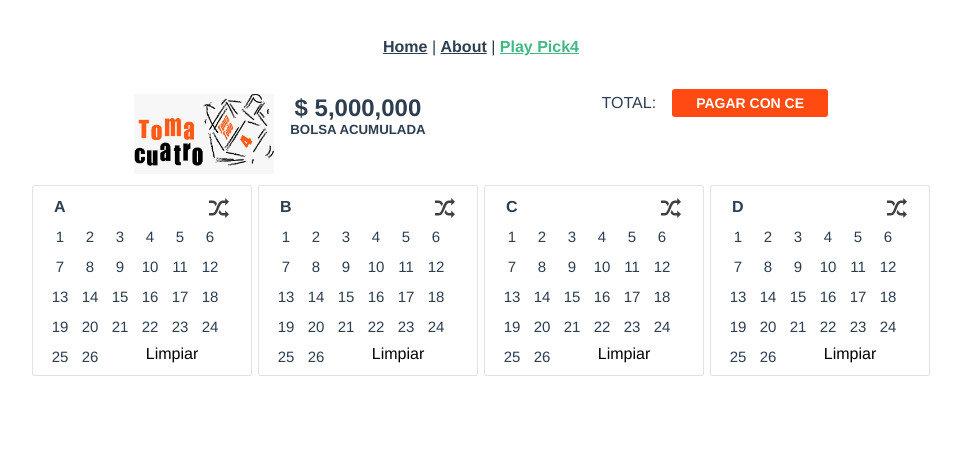
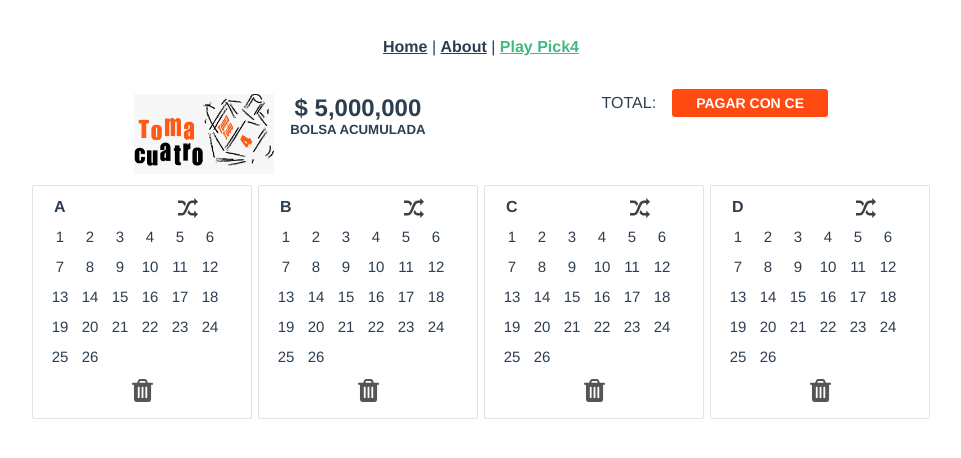
Before and after one commit to gtorreblancaluna/pick4, a Vue app: page /play-pick4 in a window 1280 px wide. Shown: the top 458 px of the page, without its empty margins (159-1120 px from the left). Built offline with nearby package versions, Linux system fonts and the light colour scheme; no server answers.

Commit message:
agregar imagen de basura para limpiar la papeleta y su funcionalidad

```diff
--- a/src/views/games/PlayPick4.vue
+++ b/src/views/games/PlayPick4.vue
@@ -20,7 +20,11 @@
 
     <div class="ticket">
         <div class="game">
-          <div class="id-game">A<div class="image-random" @click="randomGame($event)"></div></div>
+          <div style="display: flex;">
+            <div class="game-id" >A</div>
+            <div class="image-random" @click="randomGame($event)"></div>
+          </div>
+          <div style="display: inline-block;">
             <label class="box"> <input type="checkbox" @click="checkMax($event)" v-model="ticketOne" name="number" value="1"> <span>1</span></label>
             <label class="box"> <input type="checkbox" @click="checkMax($event)" v-model="ticketOne" name="number" value="2"> <span>2</span></label>
             <label class="box"> <input type="checkbox" @click="checkMax($event)" v-model="ticketOne" name="number" value="3"> <span>3</span></label>
@@ -47,13 +51,21 @@
             <label class="box"> <input type="checkbox" @click="checkMax($event)" v-model="ticketOne" name="number" value="24"> <span>24</span></label>
             <label class="box"> <input type="checkbox" @click="checkMax($event)" v-model="ticketOne" name="number" value="25"> <span>25</span></label>
             <label class="box"> <input type="checkbox" @click="checkMax($event)" v-model="ticketOne" name="number" value="26"> <span>26</span></label>
-          <a href="javascript:void(0)" class="clean-game" @click="cleanGame($event)">Limpiar</a>
           </div>
+          <div>
+            <img class="clean-game" @click="cleanGame($event)" src="../../assets/games/trashGray.svg">
+          </div>
+        </div> <!-- end game -->
+
     </div>
 <!--    end ticket-->
     <div class="ticket">
       <div class="game">
-        <div class="id-game">B<div class="image-random" @click="randomGame($event)"></div></div>
+        <div style="display: flex;">
+          <div class="game-id" >B</div>
+          <div class="image-random" @click="randomGame($event)"></div>
+        </div>
+        <div style="display: inline-block;">
           <label class="box"> <input type="checkbox" @click="checkMax($event)" v-model="ticketTwo" name="number" value="1"> <span>1</span></label>
           <label class="box"> <input type="checkbox" @click="checkMax($event)" v-model="ticketTwo" name="number" value="2"> <span>2</span></label>
           <label class="box"> <input type="checkbox" @click="checkMax($event)" v-model="ticketTwo" name="number" value="3"> <span>3</span></label>
@@ -80,13 +92,20 @@
           <label class="box"> <input type="checkbox" @click="checkMax($event)" v-model="ticketTwo" name="number" value="24"> <span>24</span></label>
           <label class="box"> <input type="checkbox" @click="checkMax($event)" v-model="ticketTwo" name="number" value="25"> <span>25</span></label>
           <label class="box"> <input type="checkbox" @click="checkMax($event)" v-model="ticketTwo" name="number" value="26"> <span>26</span></label>
-        <a href="javascript:void(0)" class="clean-game" @click="cleanGame($event)">Limpiar</a>
+        </div>
+        <div>
+          <img class="clean-game" @click="cleanGame($event)" src="../../assets/games/trashGray.svg">
+        </div>
       </div>
     </div>
 <!--    end ticket-->
     <div class="ticket">
       <div class="game">
-        <div class="id-game">C<div class="image-random" @click="randomGame($event)"></div></div>
+        <div style="display: flex;">
+          <div class="game-id" >C</div>
+          <div class="image-random" @click="randomGame($event)"></div>
+        </div>
+        <div style="display: inline-block;">
           <label class="box"> <input type="checkbox" @click="checkMax($event)" v-model="ticketThree" name="number" value="1"> <span>1</span></label>
           <label class="box"> <input type="checkbox" @click="checkMax($event)" v-model="ticketThree" name="number" value="2"> <span>2</span></label>
           <label class="box"> <input type="checkbox" @click="checkMax($event)" v-model="ticketThree" name="number" value="3"> <span>3</span></label>
@@ -113,13 +132,20 @@
           <label class="box"> <input type="checkbox" @click="checkMax($event)" v-model="ticketThree" name="number" value="24"> <span>24</span></label>
           <label class="box"> <input type="checkbox" @click="checkMax($event)" v-model="ticketThree" name="number" value="25"> <span>25</span></label>
           <label class="box"> <input type="checkbox" @click="checkMax($event)" v-model="ticketThree" name="number" value="26"> <span>26</span></label>
-        <a href="javascript:void(0)" class="clean-game" @click="cleanGame($event)">Limpiar</a>
+        </div>
+        <div>
+          <img class="clean-game" @click="cleanGame($event)" src="../../assets/games/trashGray.svg">
+        </div>
       </div>
     </div>
     <!--    end ticket-->
     <div class="ticket">
       <div class="game">
-        <div class="id-game">D<div class="image-random" @click="randomGame($event)"></div></div>
+        <div style="display: flex;">
+          <div class="game-id" >D</div>
+          <div class="image-random" @click="randomGame($event)"></div>
+        </div>
+        <div style="display: inline-block;">
           <label class="box"> <input type="checkbox" @click="checkMax($event)" v-model="ticketFour" name="number" value="1"> <span>1</span></label>
           <label class="box"> <input type="checkbox" @click="checkMax($event)" v-model="ticketFour" name="number" value="2"> <span>2</span></label>
           <label class="box"> <input type="checkbox" @click="checkMax($event)" v-model="ticketFour" name="number" value="3"> <span>3</span></label>
@@ -146,7 +172,10 @@
           <label class="box"> <input type="checkbox" @click="checkMax($event)" v-model="ticketFour" name="number" value="24"> <span>24</span></label>
           <label class="box"> <input type="checkbox" @click="checkMax($event)" v-model="ticketFour" name="number" value="25"> <span>25</span></label>
           <label class="box"> <input type="checkbox" @click="checkMax($event)" v-model="ticketFour" name="number" value="26"> <span>26</span></label>
-        <a href="javascript:void(0)" class="clean-game" @click="cleanGame($event)">Limpiar</a>
+        </div>
+        <div>
+          <img class="clean-game" @click="cleanGame($event)" src="../../assets/games/trashGray.svg">
+        </div>
       </div>
     </div>
     <!--    end ticket-->
@@ -236,10 +265,10 @@ export default {
       })
     },
     payGame : function () {
-      alert("ready to pay game")
+      alert(this.getGameToBuy());
+
     },
     randomGame : function (event) {
-      console.log("in random game")
       let $game = event.currentTarget.closest('.game');
       this.cleanGame(event);
       let min = 1, max = this.maxNumber, i = 0;
@@ -255,23 +284,53 @@ export default {
         }
       }
       this.addClassDisabledWhenNotCheckedBox($game);
+      this.getGame($game);
     },
     addClassDisabledWhenNotCheckedBox : function($game){
-      let array = $game.querySelectorAll('input[name="number"]');
+      let array = $game.querySelectorAll('input[name="number"]:not( :checked )');
       array.forEach(function (value) {
-        if(!value.checked){
           value.closest('label.box').classList.add('disabled');
-        }
-
       })
     },
     getBoxByValue : function ($boxNumber,randomNum) {
       for(let i = 0 ; i<$boxNumber.length; i++){
-        console.log($boxNumber[i].value)
         if($boxNumber[i].value == randomNum){
           return $boxNumber[i];
         }
       }
+    },
+    getGame : function ($game){
+      let game = {};
+      game.id = $game.getElementsByClassName("game-id")[0].innerHTML;
+      let $numbers = $game.querySelectorAll( 'input[name="number"]:checked' );
+      if($numbers.length == this.maxCombination ){
+        let combination = [];
+        $numbers.forEach(function (box) {
+          combination.push(box.value);
+        })
+        combination.sort( function(a, b) { return a - b; } );
+        game.completeCombination = true;
+        game.combination = combination.join( ',' );
+      }else{
+        game.completeCombination = false;
+      }
+      console.log(game);
+      return game;
+
+    },
+    getGameToBuy : function (){
+      let games = [];
+        try{
+        let arrayGames = document.getElementsByClassName('game');
+        for(let i = 0 ; i < arrayGames.length ; i++ ){
+          games.push(this.getGame(arrayGames[i]));
+        }
+        console.log(games);
+      }catch(e){
+        console.error(e)
+      }
+      return games;
+
     }
   }
 }
@@ -288,6 +347,7 @@ export default {
     --fullwidth: 100%
   }
 
+  #content-game{display: inline-grid;grid-template-columns: auto auto auto auto;}
   .image-random{
     background-image: url("../../assets/games/random.svg");
     background-repeat:no-repeat;
@@ -298,15 +358,16 @@ export default {
     float: right;
     padding-right:20px;
     cursor: pointer;
+    width: 50%;
   }
 
-  .id-game{font-weight: bold;text-align: left;padding-left: 9px;padding-bottom: 9px;}
+  .game-id{font-weight: bold;text-align: left;padding-left: 9px;padding-bottom: 9px;width: 50%}
   .custom-button{background-color: var(--color-game); color: #fff; padding: 6px 24px 6px 24px;border-radius: 3px;font-size: 14px;font-weight: bold;cursor: pointer;}
 
   #header-game {display: inline-grid;grid-template-columns: auto auto auto auto;}
   #header-game div{margin:8px;}
 
-  .ticket { width: 218px; margin: 3px; vertical-align: top; display: inline-block; border-radius: 2px; border: 1px solid var(--line-color-gray);}
+  .ticket { width: 218px; margin: 3px; vertical-align: top; border-radius: 2px; border: 1px solid var(--line-color-gray);}
 
   .game { padding: 12px;}
   .game label span { text-align:center; font-size: 15px; display:block; width: 24px; height: 24px;}
@@ -317,6 +378,6 @@ export default {
   .game .disabled { cursor:default; background-color: transparent; border-radius: 14px;}
   .game .disabled span{ color: #b9b9b9;}
 
-  .clean-game{text-decoration:none;color: #000;}
+  .clean-game{width: 21px;cursor: pointer;}
 
 </style>
```
Lines whose indentation alone changed are shown as unchanged.
